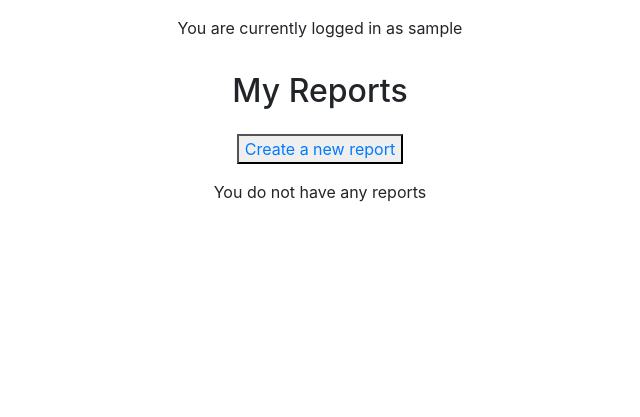
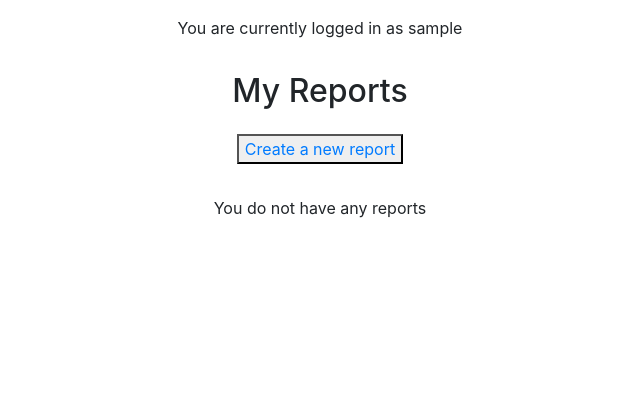
Before and after one commit to jboyd8/milestone-project-3, a Flask app: page /user_reports in a window 1280 px wide. Shown: the part 88-505 px from the top of the page, without its empty margins (320-960 px from the left). Run offline with Flask 2, Linux system fonts and the light colour scheme; the visitor is signed in with stand-in values (Sample User, id 1); data that the repository does not hold is empty; some libraries are stand-ins or nearby versions.

Commit message:
feat: added spacing for mr-para

```diff
--- a/app/static/css/style.css
+++ b/app/static/css/style.css
@@ -48,7 +48,8 @@ html, body {
 
 .mr-title,
 .mr-button,
-.mr-card {
+.mr-card,
+.mr-para {
     margin-top: 1em;
     margin-bottom: 1em;
 }
--- a/app/templates/userreports.html
+++ b/app/templates/userreports.html
@@ -33,7 +33,7 @@
                         </div>
                     {% endfor %}
                 {% else %}
-                    <p>You do not have any reports</p>
+                    <p class="mr-para">You do not have any reports</p>
                 {% endif %}
             </div>
         </div>
```
